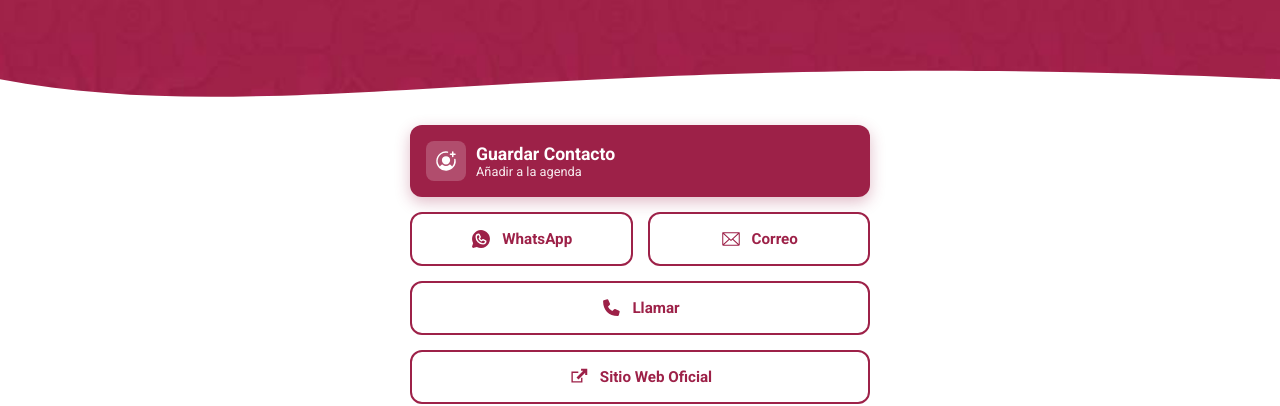
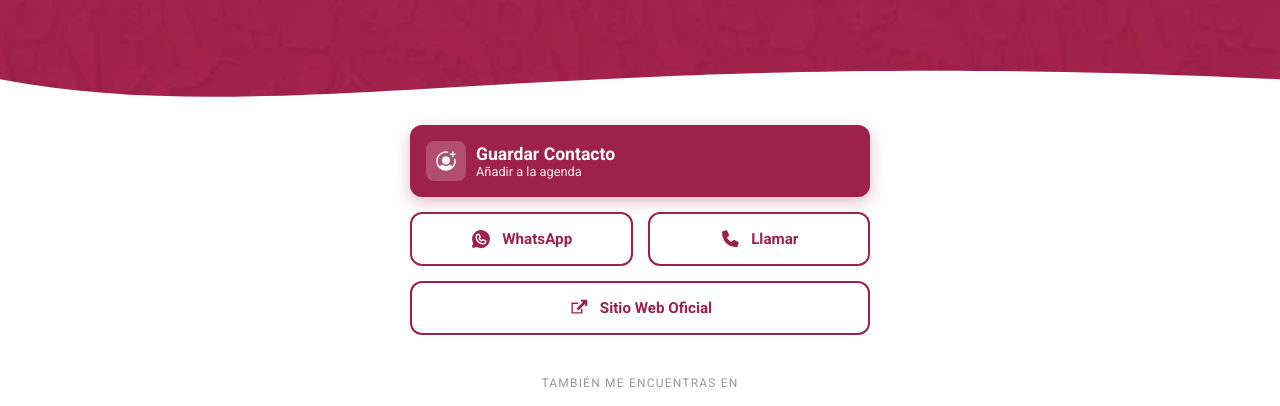
Before and after one commit to SedemaOficina/Tarjetas-NFC---SEDEMA, a plain HTML site: page julia-alvarez-icaza-ramirez/index.html in a window 1280 px wide. Shown: the part 227-633 px from the top of the page. Drawn offline with nearby package versions, Linux system fonts and the light colour scheme.

Commit message:
Tarjeta: Julia Alvarez Icaza Ramírez (julia-alvarez-icaza-ramirez)

```diff
--- a/julia-alvarez-icaza-ramirez/index.html
+++ b/julia-alvarez-icaza-ramirez/index.html
@@ -69,11 +69,6 @@
         </a>
 
 
-
-        <a class="btn animate-up delay-6" href="mailto:sin botón de correo.">
-          <svg class="icon" viewBox="0 0 256 256" aria-hidden="true"><path fill="#9d2148" d="M224,50H32a6,6,0,0,0-6,6V192a14,14,0,0,0,14,14H216a14,14,0,0,0,14-14V56A6,6,0,0,0,224,50Zm-96,85.86L47.42,62H208.58ZM101.67,128,38,186.36V69.64Zm8.88,8.14L124,148.42a6,6,0,0,0,8.1,0l13.4-12.28L208.58,194H47.43ZM154.33,128,218,69.64V186.36Z"/></svg>
-          Correo
-        </a>
 
 
 
```
Also changed, not shown: 1 other file.
